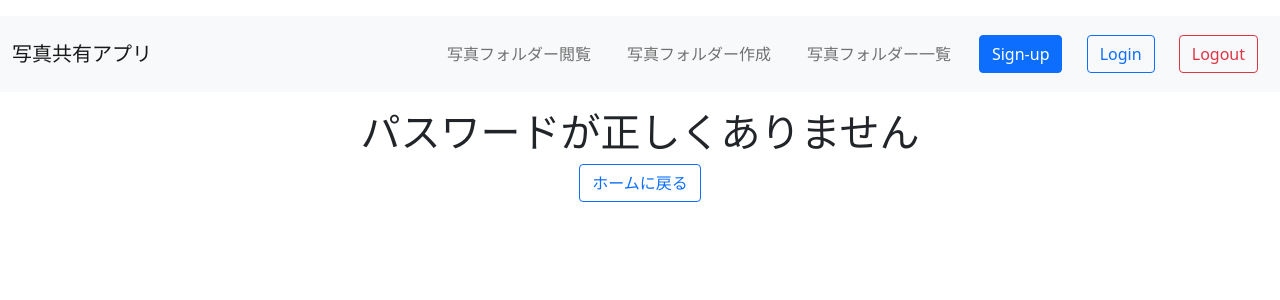
After one commit to inanohashi/TeamSugoroku, a Django app: page /error/ in a window 1280 px wide. The commit adds this page. Shown: the top 300 px of the page. Run offline with Django 4.2, Linux system fonts and the light colour scheme; some libraries are stand-ins or nearby versions.

Commit message:
first commit

```diff
--- a/static/CSS/base.css
+++ b/static/CSS/base.css
@@ -2,6 +2,10 @@ li{
     margin:10px;
 }
 
-.btn{
+.navbtn{
     margin:10px;
 }
+
+.error{
+    text-align:center;
+}
--- a/templates/base.html
+++ b/templates/base.html
@@ -52,9 +52,9 @@
 
                     <!-- ボタン -->
                     <div class="text-end">
-                        <button type="button" class="btn btn-primary">Sign-up</button>
-                        <button type="button" class="btn btn-outline-primary ">Login</button>
-                        <button type="button" class="btn btn-outline-danger">Logout</button>
+                        <button type="button" class="btn btn-primary navbtn">Sign-up</button>
+                        <button type="button" class="btn btn-outline-primary navbtn">Login</button>
+                        <button type="button" class="btn btn-outline-danger navbtn">Logout</button>
                     </div>
                 </div>
 
--- /dev/null
+++ b/templates/error.html
@@ -0,0 +1,16 @@
+{% extends 'base.html' %}
+
+<!-- CSSを読み込むコード -->
+{% block  css%}
+{% load static %}
+<link rel="stylesheet" type="text/css" href="{% static 'CSS/sign_up.css' %}">
+<link rel="stylesheet" type="text/css" href="{% static 'CSS/base.css' %}">
+{% endblock %}
+
+{% block content %}
+<!-- ここの内容は継承先が記載する -->
+<div class="error">
+    <h1>{{ errormessage }}</h1>
+    <button type="button" class="btn btn-outline-primary ">ホームに戻る</button>
+</div>
+{% endblock %}
--- a/templates_project/urls.py
+++ b/templates_project/urls.py
@@ -1,11 +1,13 @@
 from django.contrib import admin
 from django.urls import path
-from .views import sign_up_Class, sign_in_Class
 from django.conf import settings
 from django.conf.urls.static import static
+
+from .views import sign_up_Class, sign_in_Class, errorview
 
 urlpatterns = [
     path('admin/', admin.site.urls),
     path('sign_up/', sign_up_Class.as_view()),
     path('sign_in/', sign_in_Class.as_view()),
+    path('error/', errorview),
 ]+ static (settings.STATIC_URL, document_root=settings.STATIC_ROOT)
--- a/templates_project/views.py
+++ b/templates_project/views.py
@@ -1,8 +1,15 @@
 from django.http import HttpResponse
 from django.views.generic import TemplateView
+from django.shortcuts import render
 
 class sign_up_Class(TemplateView):
     template_name = 'sign_up.html'
 
 class sign_in_Class(TemplateView):
     template_name = 'sign_in.html'
+
+
+
+def errorview(request):
+    errormesage = "パスワードが正しくありません"
+    return render(request, 'error.html', {'errormessage':errormesage})
```
